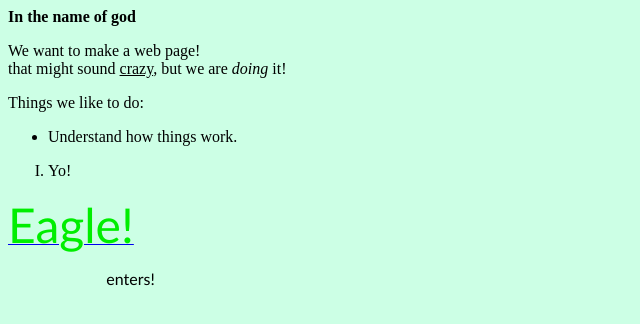
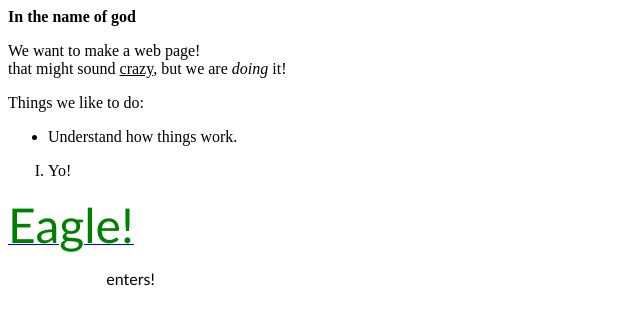
Before and after one commit to commit-my-life/Ostad-Forati-Tamdid-Kon, a plain HTML site: page second_website.html in a window 1280 px wide. Shown: the top 324 px of the page, without its empty margins (0-640 px from the left). Drawn offline with Linux system fonts and the light colour scheme.

Commit message:
try to get the site on

```diff
--- a/second_website.html
+++ b/second_website.html
@@ -1,6 +1,6 @@
 <html>
      <title><b><font face="calibri">Project 1</font></b></title>
-<body bgcolor="#CCFFE5">
+<body>
     <b> In the name of god </b>
     <p> We want to make a web page!
         <br> that might sound <u>crazy</u>, but we are <i>doing</i> it!
@@ -17,7 +17,7 @@
     </p>
 
     <p>
-        <a href="https://cdn.britannica.com/92/152292-050-EAF28A45.jpg"> <font size ="9" color="gree" face="calibri" >Eagle!</font> </a>
+        <a href="https://cdn.britannica.com/92/152292-050-EAF28A45.jpg"> <font size ="9" color="green" face="calibri" >Eagle!</font> </a>
     </p>
 
     <pre><font face="calibri">                        enters!</font>
```
